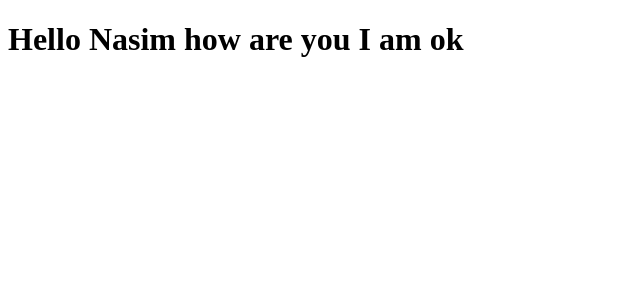
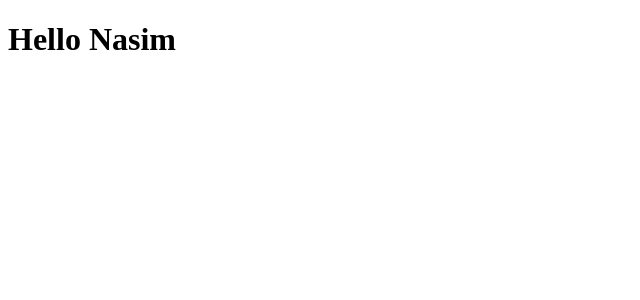
Before and after one commit to nasimqureshi/reactbootcamp-1, a React (Create React App) app: page / in a window 1280 px wide. Shown: the top 300 px of the page, without its empty margins (0-640 px from the left). Built offline with nearby package versions, Linux system fonts and the light colour scheme.

Commit message:
second commit

```diff
--- a/src/index.js
+++ b/src/index.js
@@ -1,18 +1,27 @@
-import React from 'react';
+import React, { createElement } from 'react';
 import ReactDOM from 'react-dom';
 
 //function Greeting(){
  // return <h1>This is nasim and this is my first component</h1>
 //}
 
-const Greeting = () => {
-  return React.createElement('h1', {}, "Hello Nasim how are you I am ok");
-}
+//const Greeting = () => {
+ // return React.createElement('h1', {}, "Hello Nasim how are , I am ok");
+//}
 
 
-ReactDOM.render(
-  <React.StrictMode>
-    <Greeting />
-  </React.StrictMode>,
-  document.getElementById('root')
-);
+//ReactDOM.render(
+  //<React.StrictMode>
+   // <Greeting />
+ // </React.StrictMode>,
+ // document.getElementById('root')
+//);
+
+const Greeting = () => {
+  return React.createElement(
+    'div',
+    {},
+    React.createElement('h1', {}, 'Hello Nasim')
+  );
+};
+ReactDOM.render(<Greeting />, document.getElementById('root'));
```
Also changed, not shown: 1 other file (tests, documents, lock files or other folders).
